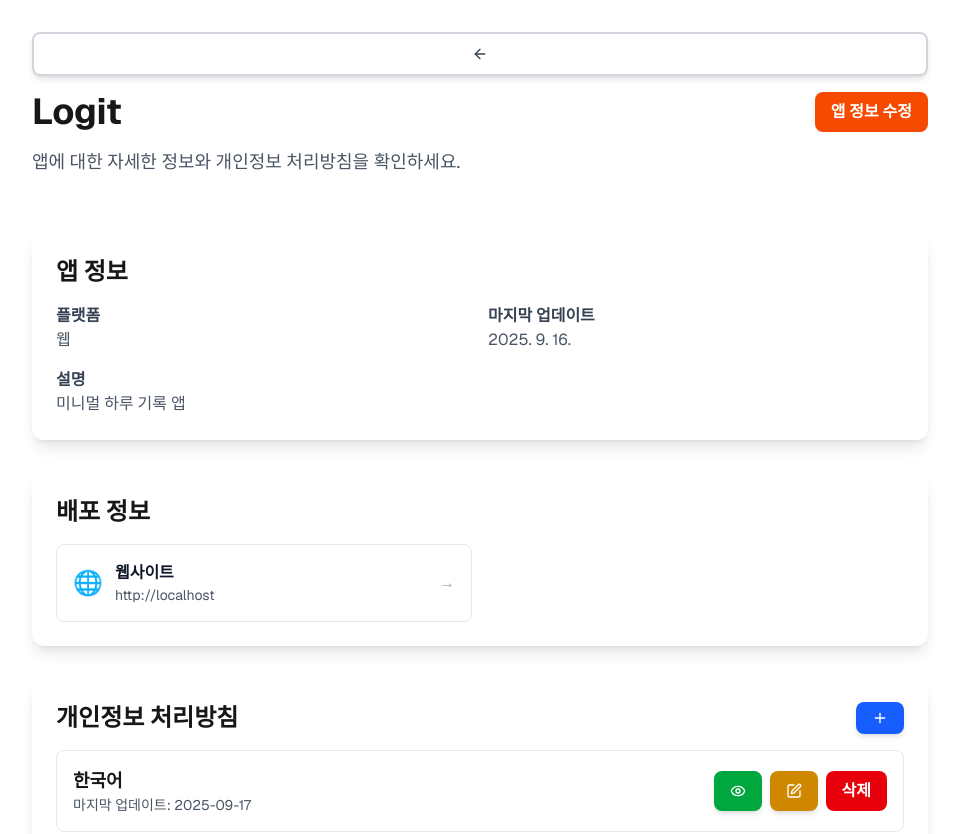
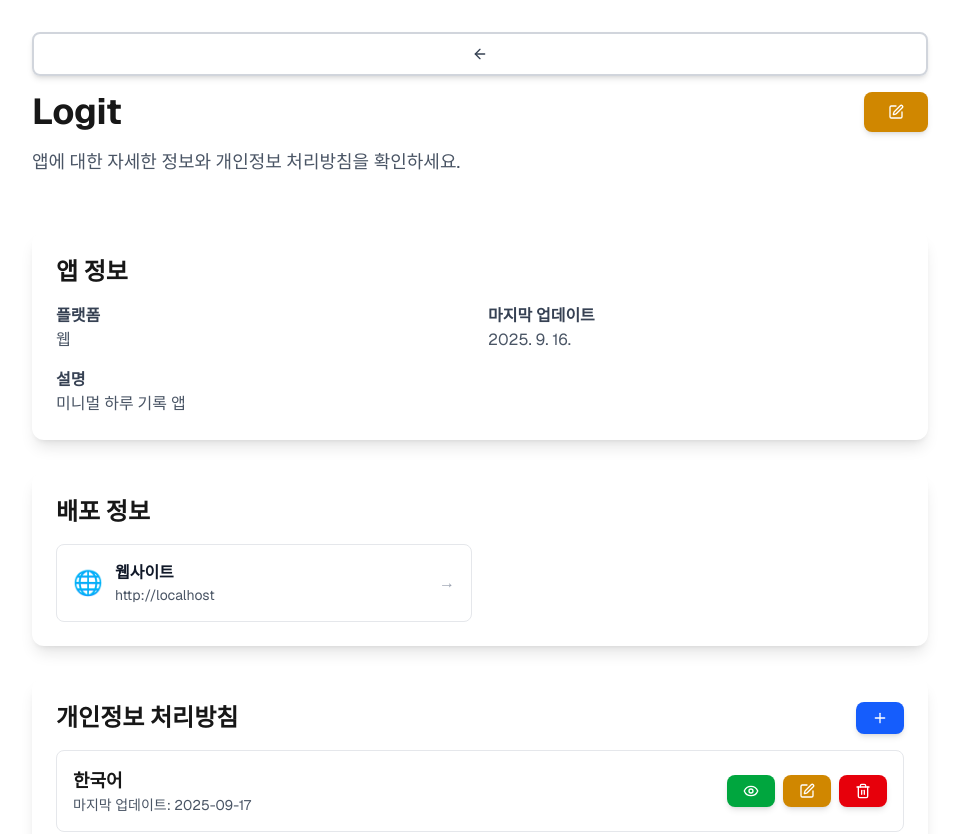
Before and after one commit to 0010capacity/0010capacity.github.io, a Next.js app: page /apps/Logit in a window 1280 px wide. Shown: the top 834 px of the page, without its empty margins (160-1119 px from the left). Built offline with nearby package versions, Linux system fonts and the light colour scheme.

Commit message:
Add Trash2 icon and replace delete buttons with styled Button components

```diff
--- a/app/apps/[appName]/page.tsx
+++ b/app/apps/[appName]/page.tsx
@@ -1,5 +1,5 @@
 import Link from 'next/link';
-import { Plus, Edit, ArrowLeft, Eye } from 'lucide-react';
+import { Plus, Edit, ArrowLeft, Eye, Trash2 } from 'lucide-react';
 import { getAppNames, getAppData, type Deployment } from '../../data/apps';
 import { getPrivacyPoliciesForApp } from '../../data/privacy-policies';
 import { Button } from '../../../components';
@@ -63,12 +63,12 @@ export default async function AppDetailPage({ params }: AppDetailPageProps) {
                 앱에 대한 자세한 정보와 개인정보 처리방침을 확인하세요.
               </p>
             </div>
-            <Link
+            <Button
+              as={Link}
               href={`/edit-app?app=${encodeURIComponent(decodedAppName)}`}
-              className="bg-orange-600 hover:bg-orange-700 text-white font-semibold py-2 px-4 rounded-lg transition-colors duration-200"
-            >
-              앱 정보 수정
-            </Link>
+              variant="warning"
+              icon={Edit}
+            ></Button>
           </div>
         </div>
 
@@ -204,12 +204,13 @@ export default async function AppDetailPage({ params }: AppDetailPageProps) {
                         size="sm"
                         icon={Edit}
                       ></Button>
-                      <Link
+                      <Button
+                        as={Link}
                         href={`/submit-pr?app=${encodeURIComponent(decodedAppName)}&lang=${policy.language}&action=delete`}
-                        className="bg-red-600 hover:bg-red-700 text-white font-semibold py-2 px-4 rounded-lg transition-colors duration-200"
-                      >
-                        삭제
-                      </Link>
+                        variant="danger"
+                        size="sm"
+                        icon={Trash2}
+                      ></Button>
                     </div>
                   </div>
                 </div>
--- a/app/edit-app/page.tsx
+++ b/app/edit-app/page.tsx
@@ -3,7 +3,7 @@
 import { useState, useEffect, Suspense } from 'react';
 import { useSearchParams } from 'next/navigation';
 import Link from 'next/link';
-import { Plus, Save, ArrowLeft, ExternalLink } from 'lucide-react';
+import { Plus, Save, ArrowLeft, ExternalLink, Trash2 } from 'lucide-react';
 import { updateAppPR } from '../../lib/github';
 import { Button } from '../../components';
 
@@ -251,13 +251,13 @@ function EditAppForm() {
                 <div className="flex justify-between items-start mb-3">
                   <h4 className="text-sm font-medium text-gray-700">배포 {index + 1}</h4>
                   {deployments.length > 1 && (
-                    <button
+                    <Button
                       type="button"
                       onClick={() => removeDeployment(index)}
-                      className="text-red-600 hover:text-red-800 text-sm"
-                    >
-                      삭제
-                    </button>
+                      variant="danger"
+                      size="sm"
+                      icon={Trash2}
+                    ></Button>
                   )}
                 </div>
 
--- a/app/edit-profile/page.tsx
+++ b/app/edit-profile/page.tsx
@@ -1,7 +1,7 @@
 'use client';
 
 import { useState, useEffect } from 'react';
-import { Save, ExternalLink } from 'lucide-react';
+import { Save, ExternalLink, X } from 'lucide-react';
 import { createProfilePR } from '../../lib/github';
 import { GitHubAnalyzer } from '../../lib/github';
 import { Button, Card, ErrorMessage, Badge, Form, FormField, FormActions, Input, Textarea } from '../../components';
@@ -253,7 +253,7 @@ export default function EditProfilePage() {
                       onClick={() => removeTechStack(tech)}
                       className="text-blue-600 hover:text-blue-800 dark:text-blue-400 ml-1"
                     >
-                      ×
+                      <X size={12} />
                     </button>
                   </Badge>
                 ))}
--- a/app/upload-app/page.tsx
+++ b/app/upload-app/page.tsx
@@ -1,7 +1,7 @@
 'use client';
 
 import { useState, useEffect } from 'react';
-import { Plus, Upload, ExternalLink } from 'lucide-react';
+import { Plus, Upload, ExternalLink, Trash2 } from 'lucide-react';
 import { createAppPR } from '../../lib/github';
 import { Button } from '../../components';
 
@@ -180,13 +180,13 @@ export default function UploadAppPage() {
                 <div className="flex justify-between items-start mb-3">
                   <h4 className="text-sm font-medium text-gray-700">배포 {index + 1}</h4>
                   {deployments.length > 1 && (
-                    <button
+                    <Button
                       type="button"
                       onClick={() => removeDeployment(index)}
-                      className="text-red-600 hover:text-red-800 text-sm"
-                    >
-                      삭제
-                    </button>
+                      variant="danger"
+                      size="sm"
+                      icon={Trash2}
+                    ></Button>
                   )}
                 </div>
 
```
